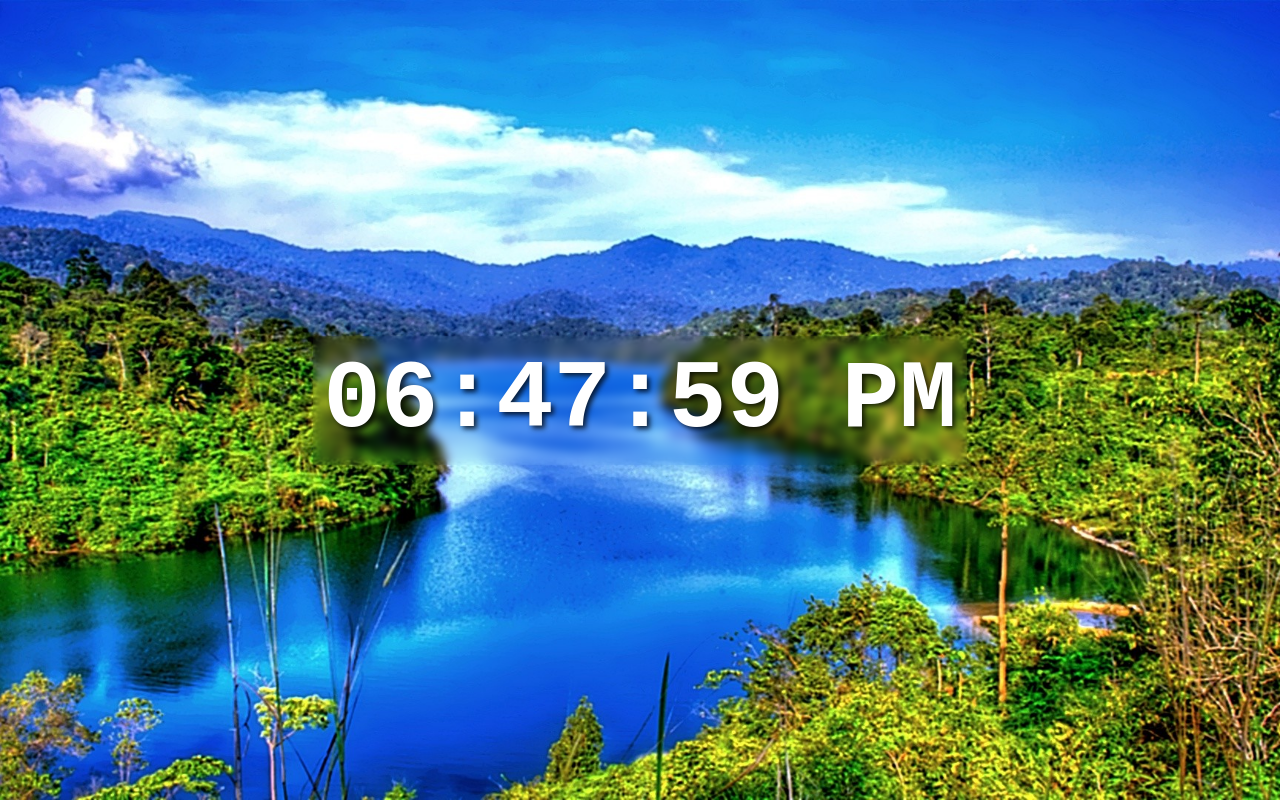
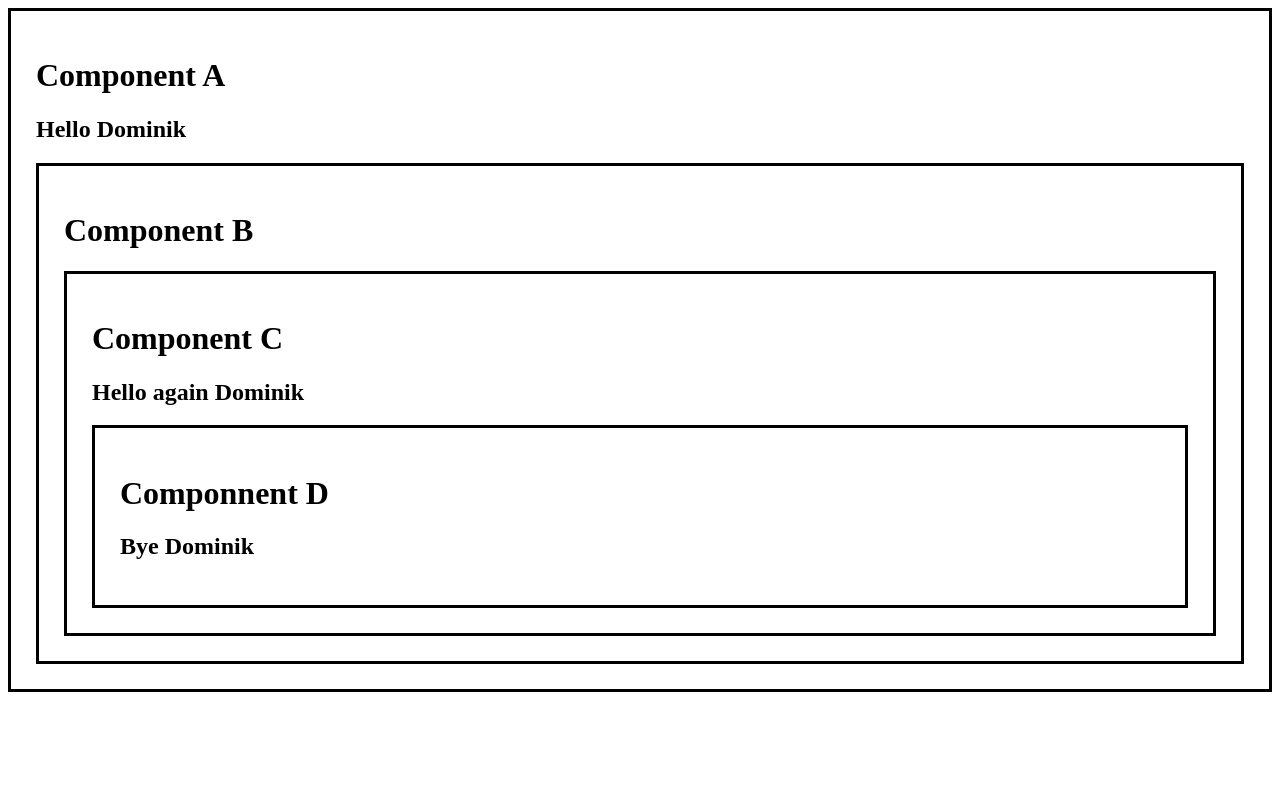
Before and after one commit to Domtracz/ReactJS, a React (Vite) app in the folder website/my-react-web/: page / in a window 1280 px wide. Built offline with nearby package versions, Linux system fonts and the light colour scheme.

Commit message:
useContent Hook commit

```diff
--- a/website/my-react-web/src/App.jsx
+++ b/website/my-react-web/src/App.jsx
@@ -1,11 +1,8 @@
-import DigitalClock from "./DigitalClock";
-
+import ComponentA from "./useContext/ComponentA";
 
 function App() {
 
-  return(
-    <DigitalClock/>
-  );
+  return(<ComponentA/>);
 }
 
 
--- a/website/my-react-web/src/index.css
+++ b/website/my-react-web/src/index.css
@@ -190,7 +190,7 @@
 
 
 /*DIGITAL CLOCK*/
-
+/*
 body{
   background-image: url(assets/BackgroundClock.jpg);
   background-position: center;
@@ -217,10 +217,13 @@
   text-align: center;
   text-shadow: 3px 3px 5px hsla(0, 0%, 0%, 0.75);
 }
+*/
 
 
-
-
+.box{
+  border: 3px solid;
+  padding: 25px;
+}
 
 
 
--- /dev/null
+++ b/website/my-react-web/src/useContext/ComponentA.jsx
@@ -0,0 +1,23 @@
+import React, { useState, createContext } from 'react';
+import ComponentB from './ComponentB.jsx';
+
+export const UserContext = createContext();
+
+function ComponentA(){
+
+  const[user, setUser] = useState("Dominik");
+
+
+  return(
+    <div className="box">
+      <h1>Component A</h1>
+      <h2>{`Hello ${user}`}</h2>
+      <UserContext.Provider value={user}>
+        <ComponentB user={user}/>
+      </UserContext.Provider>
+
+    </div>
+  );
+}
+
+export default ComponentA
--- /dev/null
+++ b/website/my-react-web/src/useContext/ComponentB.jsx
@@ -0,0 +1,13 @@
+import ComponentC from './ComponentC.jsx';
+
+function ComponentB(){
+
+  return(
+    <div className="box">
+      <h1>Component B</h1>
+      <ComponentC/>
+    </div>
+  );
+}
+
+export default ComponentB
--- /dev/null
+++ b/website/my-react-web/src/useContext/ComponentC.jsx
@@ -0,0 +1,18 @@
+import ComponentD from './ComponentD.jsx';
+import React, {useContext} from "react";
+import {UserContext} from "./ComponentA.jsx";
+
+function ComponentC(){
+
+  const user = useContext(UserContext);
+
+  return(
+    <div className="box">
+      <h1>Component C</h1>
+      <h2>{`Hello again ${user}`}</h2>
+      <ComponentD />
+    </div>
+  );
+}
+
+export default ComponentC
--- /dev/null
+++ b/website/my-react-web/src/useContext/ComponentD.jsx
@@ -0,0 +1,16 @@
+import React, {useContext} from "react";
+import {UserContext} from "./ComponentA.jsx";
+
+function ComponentD(){
+
+  const user = useContext(UserContext);
+
+  return(
+    <div className="box">
+      <h1>Componnent D</h1>
+      <h2>{`Bye ${user}`}</h2>
+    </div>
+  );
+}
+
+export default ComponentD
```
Also changed, not shown: website/my-react-web/src/Applications/ColorPicker.jsx (renamed from website/my-react-web/src/ColorPicker.jsx), website/my-react-web/src/Applications/Counter.jsx (renamed from website/my-react-web/src/Counter.jsx), website/my-react-web/src/Applications/DigitalClock.jsx (renamed from website/my-react-web/src/DigitalClock.jsx), website/my-react-web/src/Applications/ToDoList.jsx (renamed from website/my-react-web/src/ToDoList.jsx).
